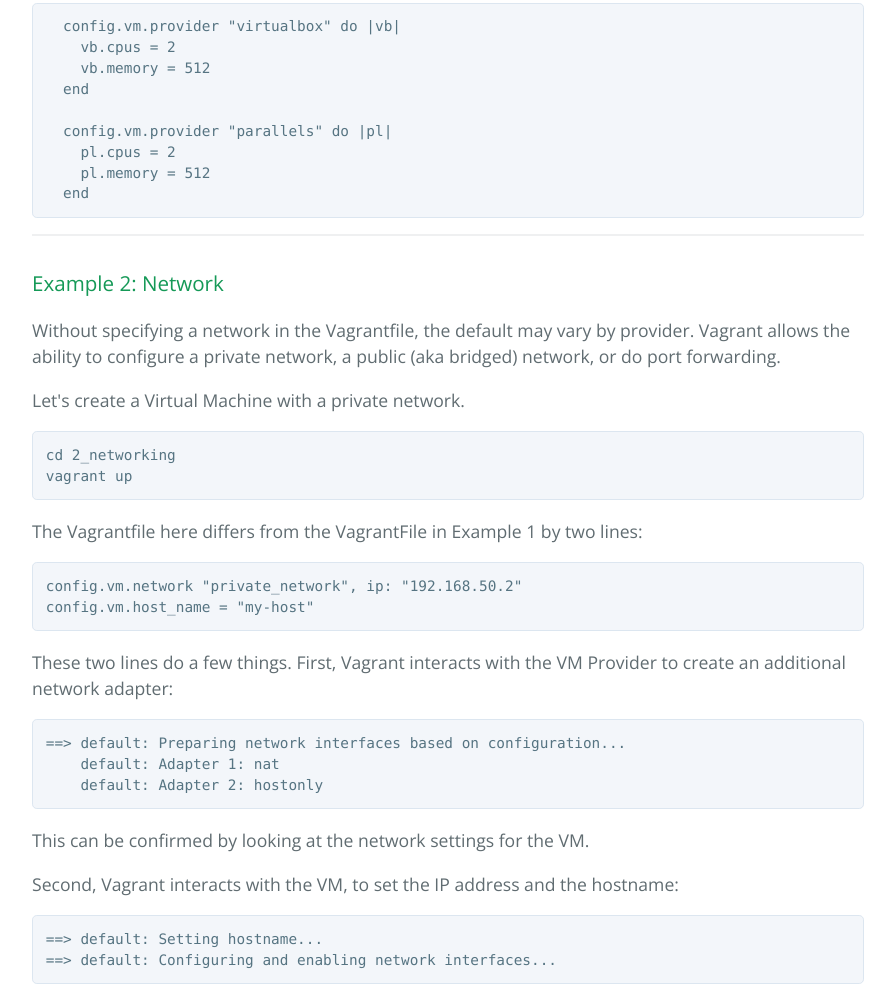
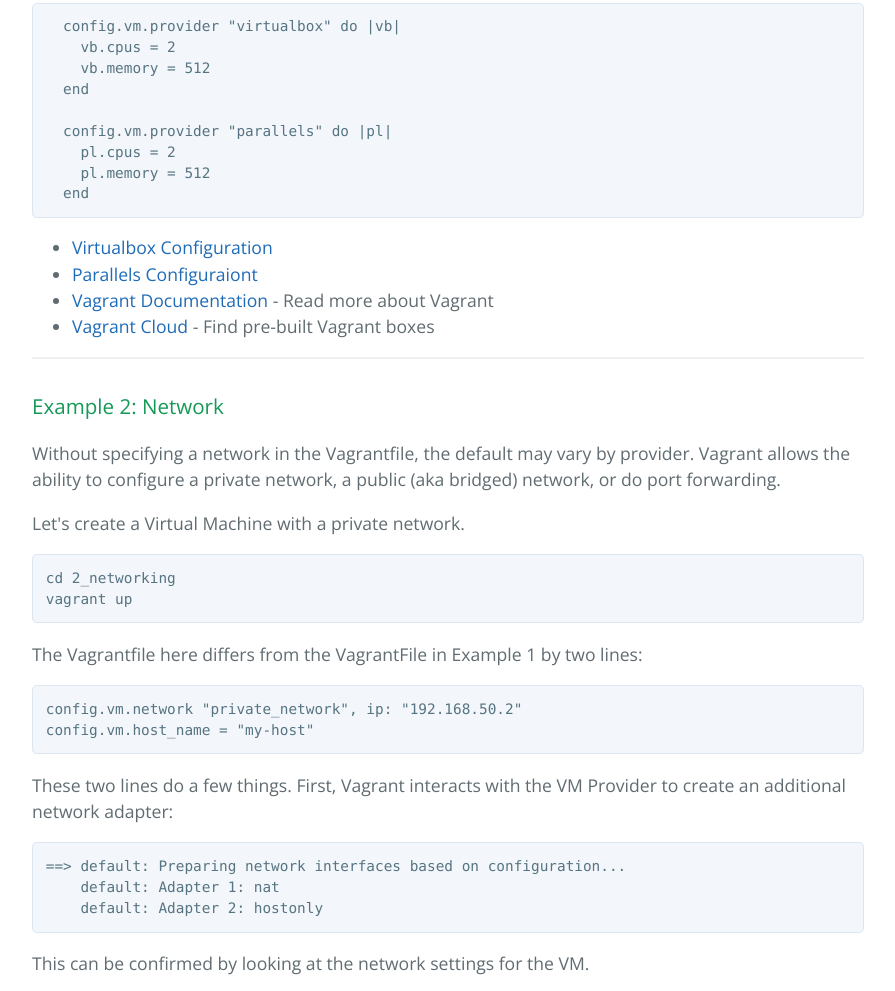
Before and after one commit to 4BitBen/vagrant-examples, a plain HTML site: page index.html in a window 1280 px wide. Shown: the part 5942-6933 px from the top of the page, without its empty margins (192-1087 px from the left). Drawn offline with nearby package versions, Linux system fonts and the light colour scheme.

```diff
--- a/index.html
+++ b/index.html
@@ -275,6 +275,15 @@ vagrant halt
   end
 </code></pre>
 
+<ul>
+<li><a href="http://docs.vagrantup.com/v2/virtualbox/configuration.html">Virtualbox Configuration</a></li>
+<li><a href="https://parallels.github.io/vagrant-parallels/docs/configuration.html">Parallels Configuraiont</a></li>
+<li>
+<a href="http://docs.vagrantup.com/v2/">Vagrant Documentation</a> - Read more about Vagrant</li>
+<li>
+<a href="https://vagrantcloud.com/">Vagrant Cloud</a> - Find pre-built Vagrant boxes</li>
+</ul>
+
 <hr>
 
 <h3>
```
Also changed, not shown: params.json (+1 -1 lines).
